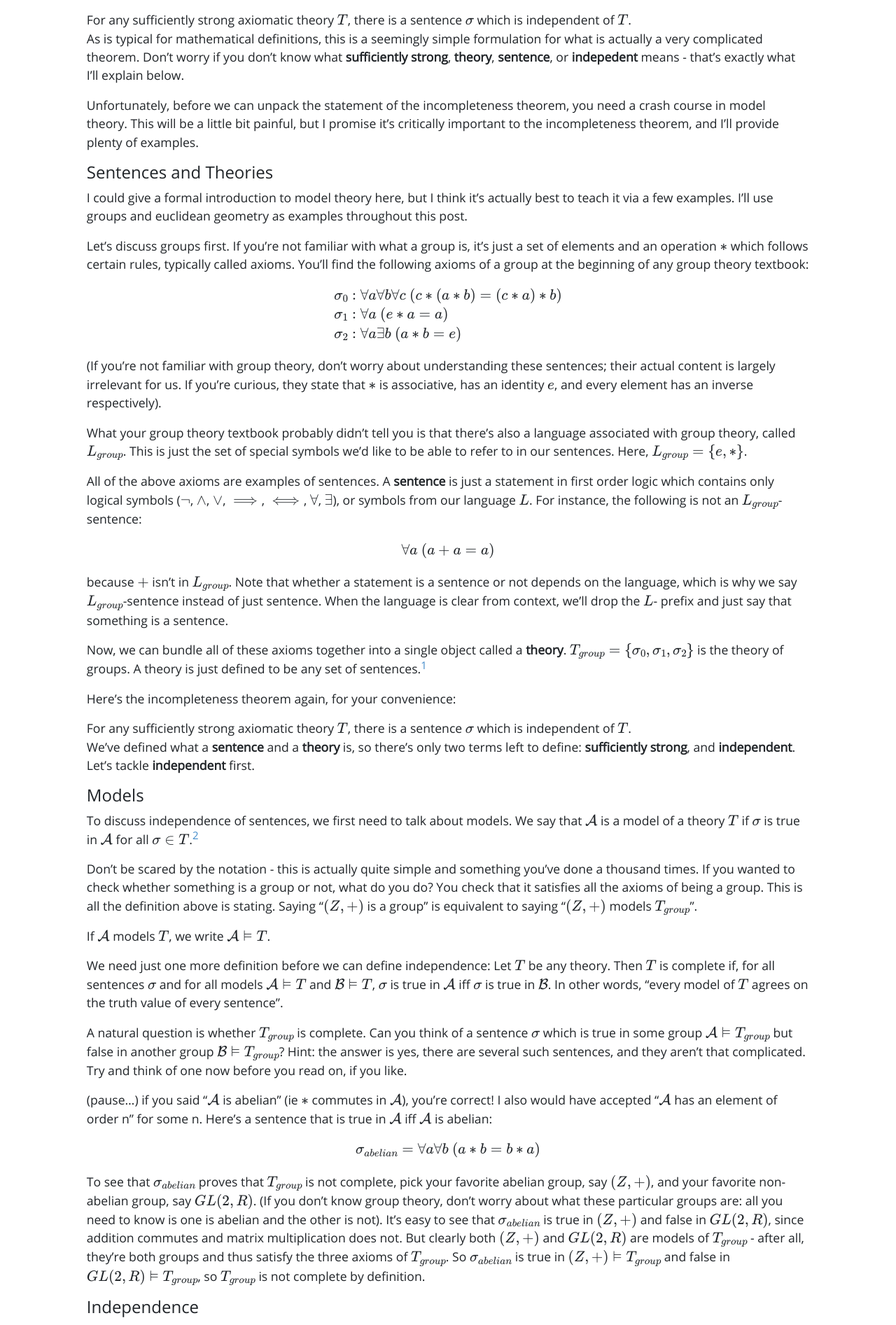
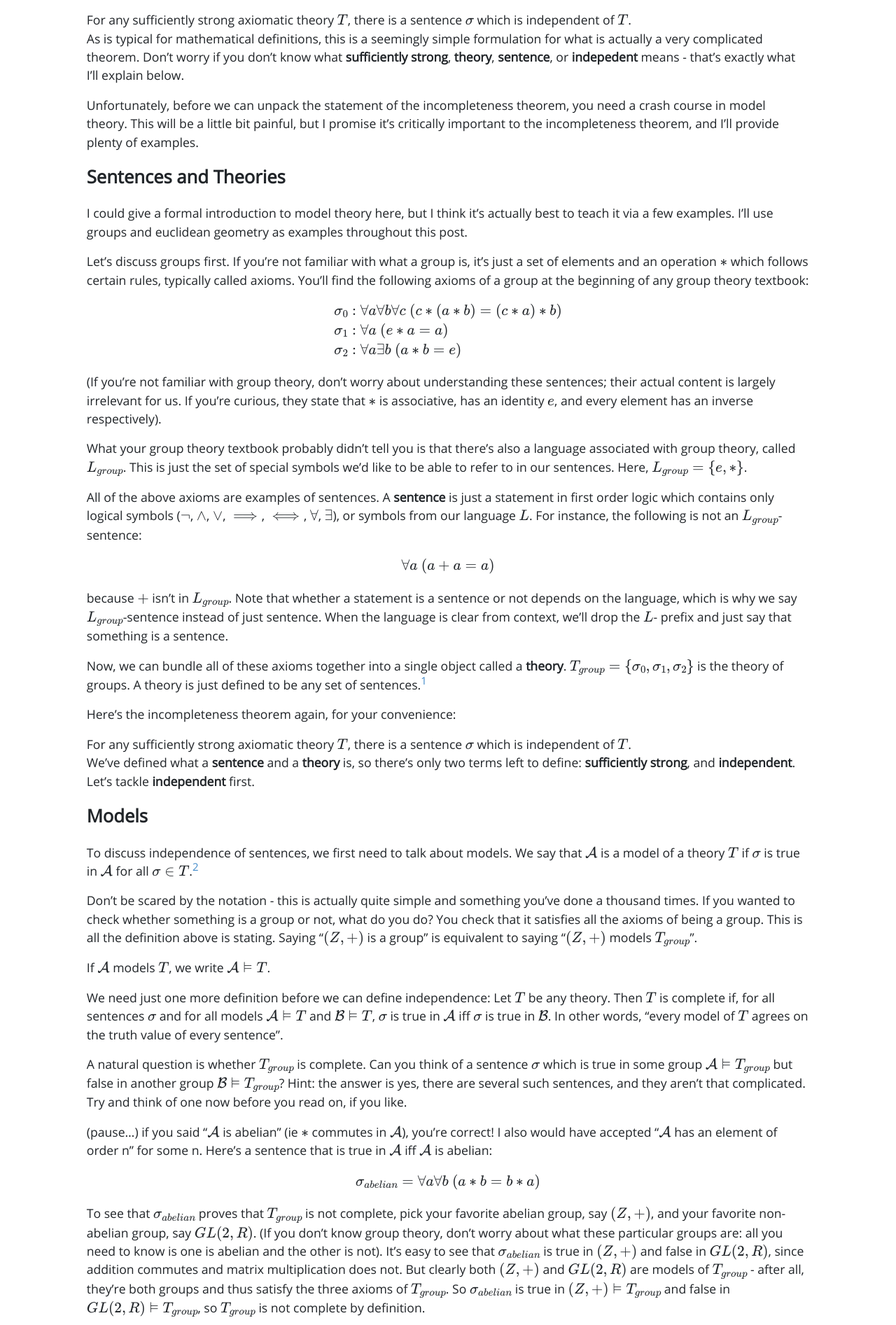
Before and after one commit to Liam-DeVoe/liam-devoe.github.io, a Jekyll site: the page built from _posts/2022-01-01-godels-incompleteness-theorem.md, in a window 1280 px wide. Shown: the part 385-2278 px from the top of the page at 70% size. Built offline with Jekyll 4.4.1, drawn with Linux system fonts in a browser that asks for light colours; nearby versions of some CDN libraries; some web fonts are replaced; formulas are drawn with MathJax 3.

Commit message:
bigger headers

```diff
--- a/static/styles/theme.scss
+++ b/static/styles/theme.scss
@@ -39,29 +39,35 @@ a {
   text-decoration: none;
   color: #428bca;
 }
-h1,
-h2,
-h3,
-h4,
-h5,
-h6 {
+
+
+h1, h2, h3, h4, h5, h6 {
   font-weight: 400;
+  margin-top: 1.4rem;
+  margin-bottom: 1.4rem;
 }
+
 h1 {
-  font-size: 1.5rem;
+  font-size: 1.6rem;
+  font-weight: bold;
 }
+
 h2 {
   font-size: 1.4rem;
 }
+
 h3 {
   font-size: 1.3rem;
 }
+
 h4 {
   font-size: 1.2rem;
 }
+
 h5 {
   font-size: 1.1rem;
 }
+
 h6 {
   font-size: 1rem;
 }
```
